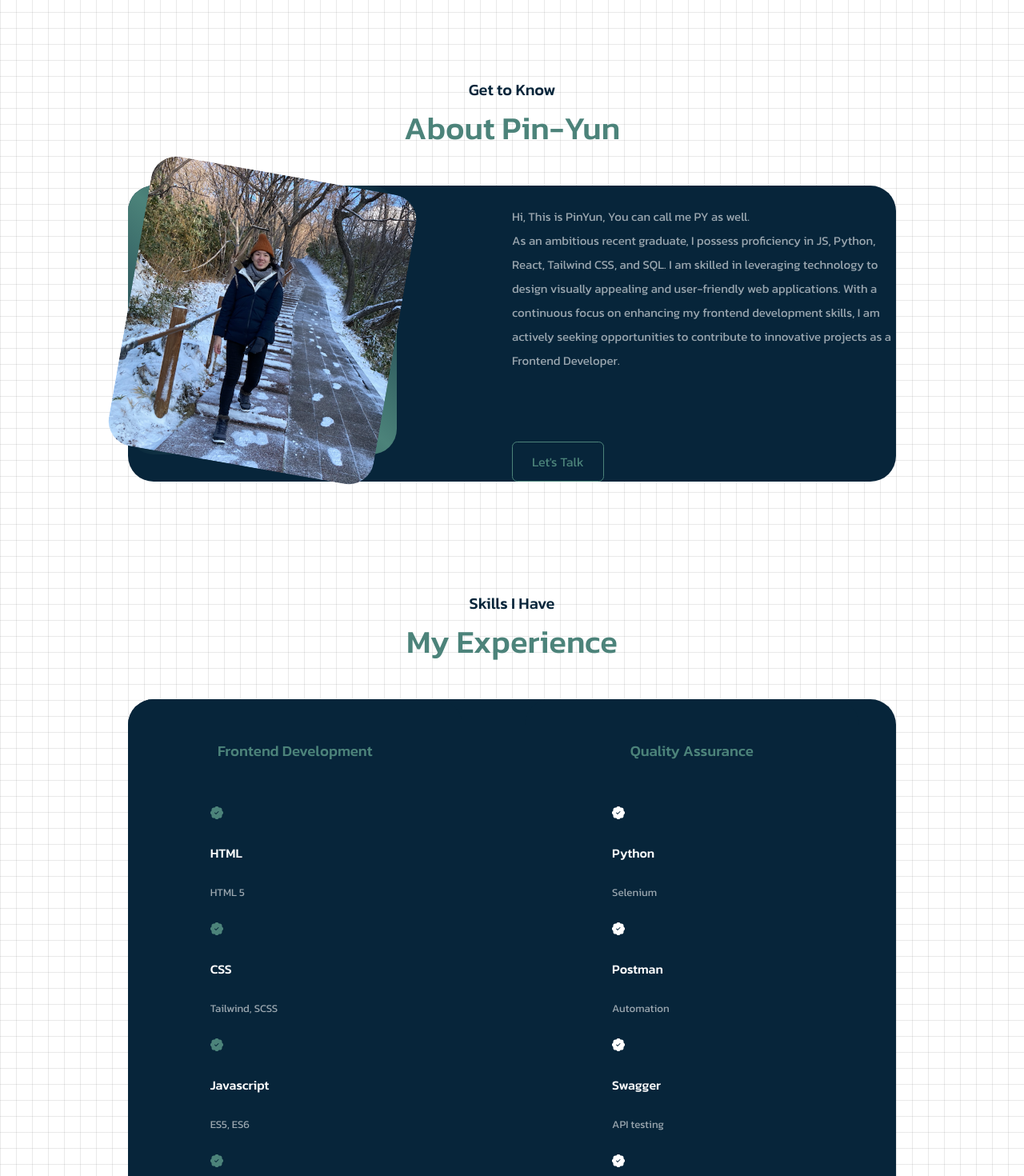
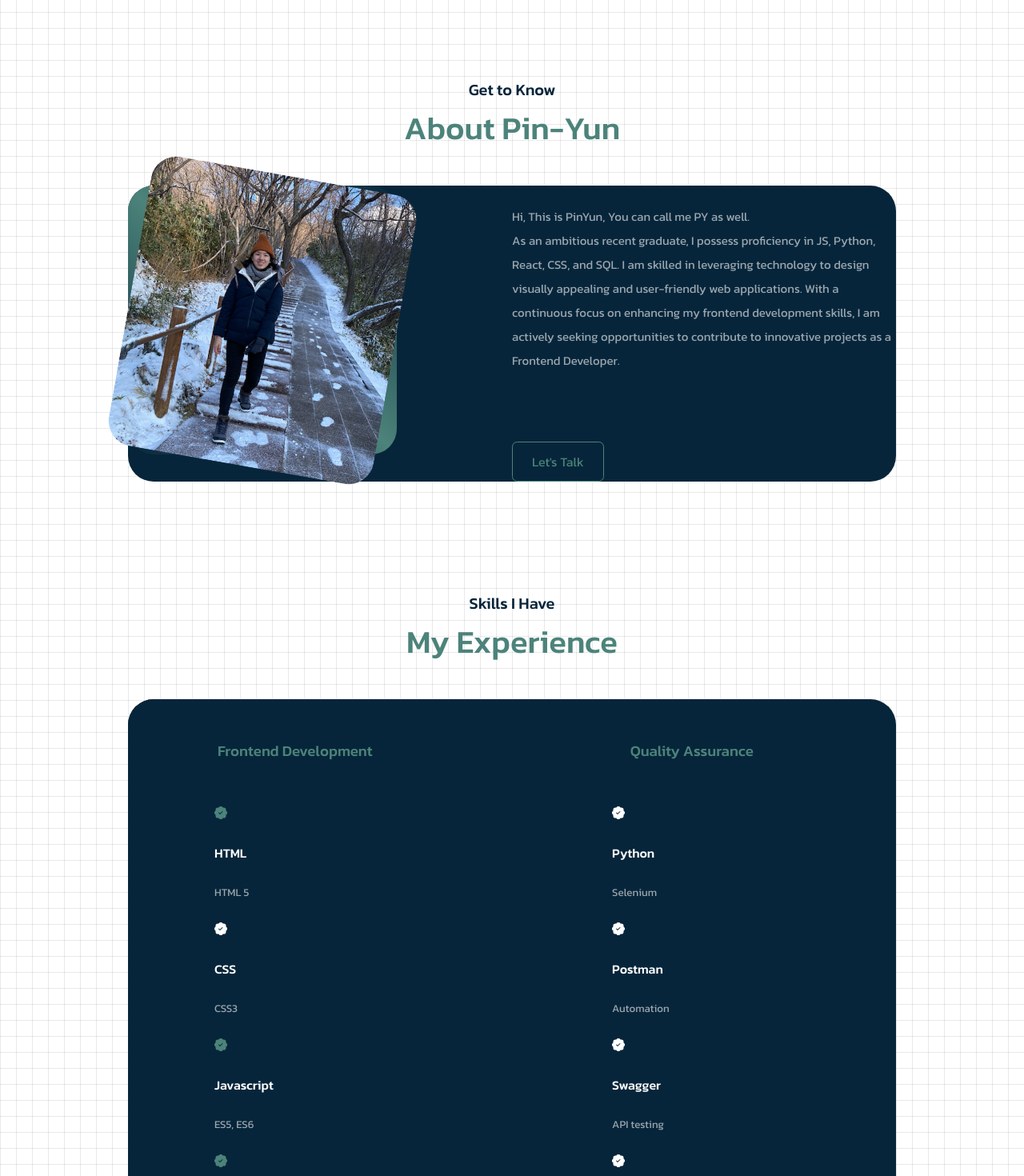
Before and after one commit to pollyannaanalytics/pinyun_website, a React (Create React App) app: page / in a window 1280 px wide. Shown: the part 1005-2475 px from the top of the page at 80% size. Built offline with nearby package versions, Linux system fonts and the light colour scheme.

Commit message:
Update my resume

```diff
--- a/src/App.jsx
+++ b/src/App.jsx
@@ -1,6 +1,5 @@
 import React from 'react'
 import Header from './component/header/Header'
-import Navbar from './component/navbar/Navbar'
 import About from './component/about/About'
 import Experience from './component/experience/Experience'
 import Contact from './component/contact/Contact'
@@ -10,7 +9,6 @@ export const App = () => {
   return (
     <>
       <Header />
-      <Navbar />
       <About />
       <Experience />
       <Contact />
--- a/src/component/about/About.jsx
+++ b/src/component/about/About.jsx
@@ -20,7 +20,7 @@ const About = () => {
                     <p>
                         Hi, This is PinYun, You can call me PY as well.
                         <br />
-                        As an ambitious recent graduate, I possess proficiency in JS, Python, React, Tailwind CSS, and SQL.
+                        As an ambitious recent graduate, I possess proficiency in JS, Python, React, CSS, and SQL.
                         I am skilled in leveraging technology to design visually appealing and user-friendly web applications.
                         With a continuous focus on enhancing my frontend development skills, I am actively seeking opportunities to contribute to innovative projects as a Frontend Developer.
                     </p>
--- a/src/component/experience/Experience.jsx
+++ b/src/component/experience/Experience.jsx
@@ -22,9 +22,9 @@ const Experience = () => {
 
 
                             <div className='item2'>
-                                <BsFillPatchCheckFill className='experience__detail-icon' />
+                                <BsFillPatchCheckFill className='expe`rience__detail-icon' />
                                 <h4>CSS</h4>
-                                <small className='text-light'>Tailwind, SCSS</small>
+                                <small className='text-light'>CSS3</small>
                             </div>
 
                             <div className='item3'>
--- a/src/component/header/CTA.jsx
+++ b/src/component/header/CTA.jsx
@@ -1,5 +1,5 @@
 import React from 'react'
-import PinYun_CV from '../../asset/PinYunWu_FE_Dev.pdf'
+import PinYun_CV from '/Users/pollyannawu/Desktop/SideProject/personal-website-main/src/asset/Pin-Yun Wu 中文履歷.pdf'
 const CTA = () => {
     return (
         <div className='cta'>
```
Also changed, not shown: 2 other files (tests, documents, lock files or other folders).
